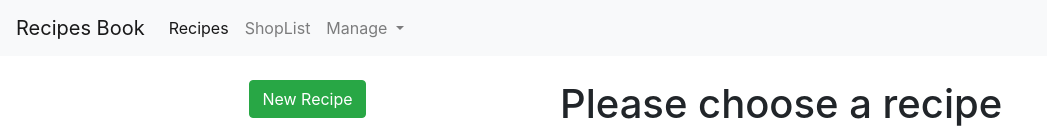
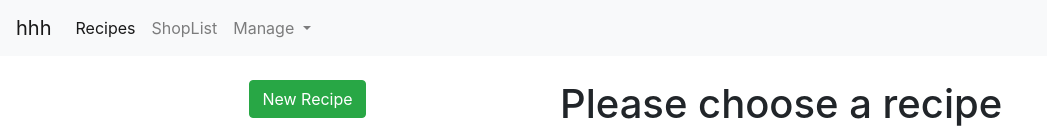
Before and after one commit to husam287/recipebook, an Angular app: page /recipes in a window 1280 px wide. Shown: the top 132 px of the page, without its empty margins (0-1047 px from the left). Built offline with nearby package versions, Linux system fonts and the light colour scheme.

Commit message:
change the header breand name

```diff
--- a/src/app/header/header.component.html
+++ b/src/app/header/header.component.html
@@ -1,5 +1,5 @@
 <nav class="navbar navbar-expand-lg navbar-light bg-light mb-4">
-    <a class="navbar-brand" [routerLink]="['/']">Recipes Book</a>
+    <a class="navbar-brand" [routerLink]="['/']">hhh</a>
     <button class="navbar-toggler" type="button">
       <span class="navbar-toggler-icon"></span>
     </button>
```
